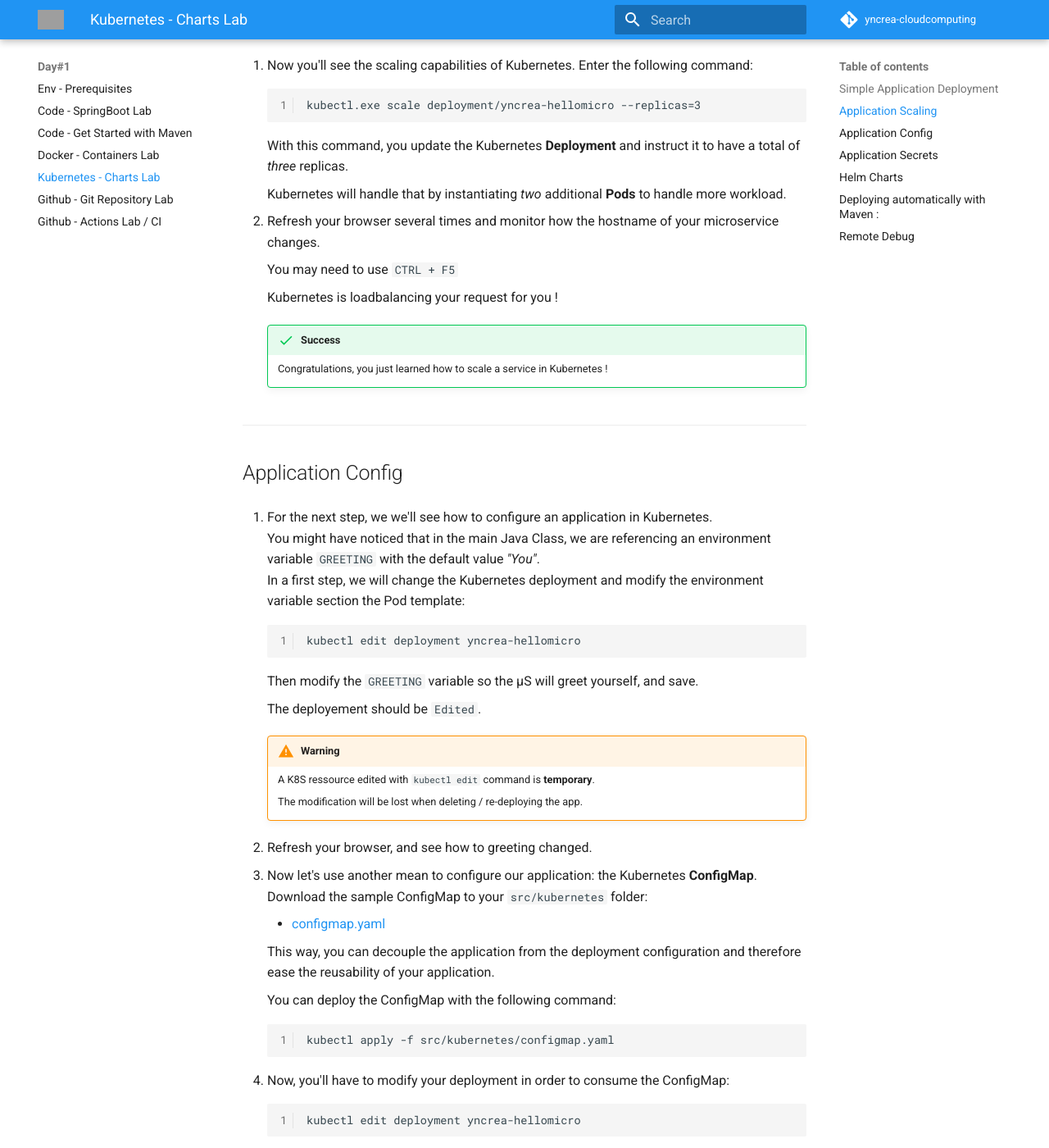
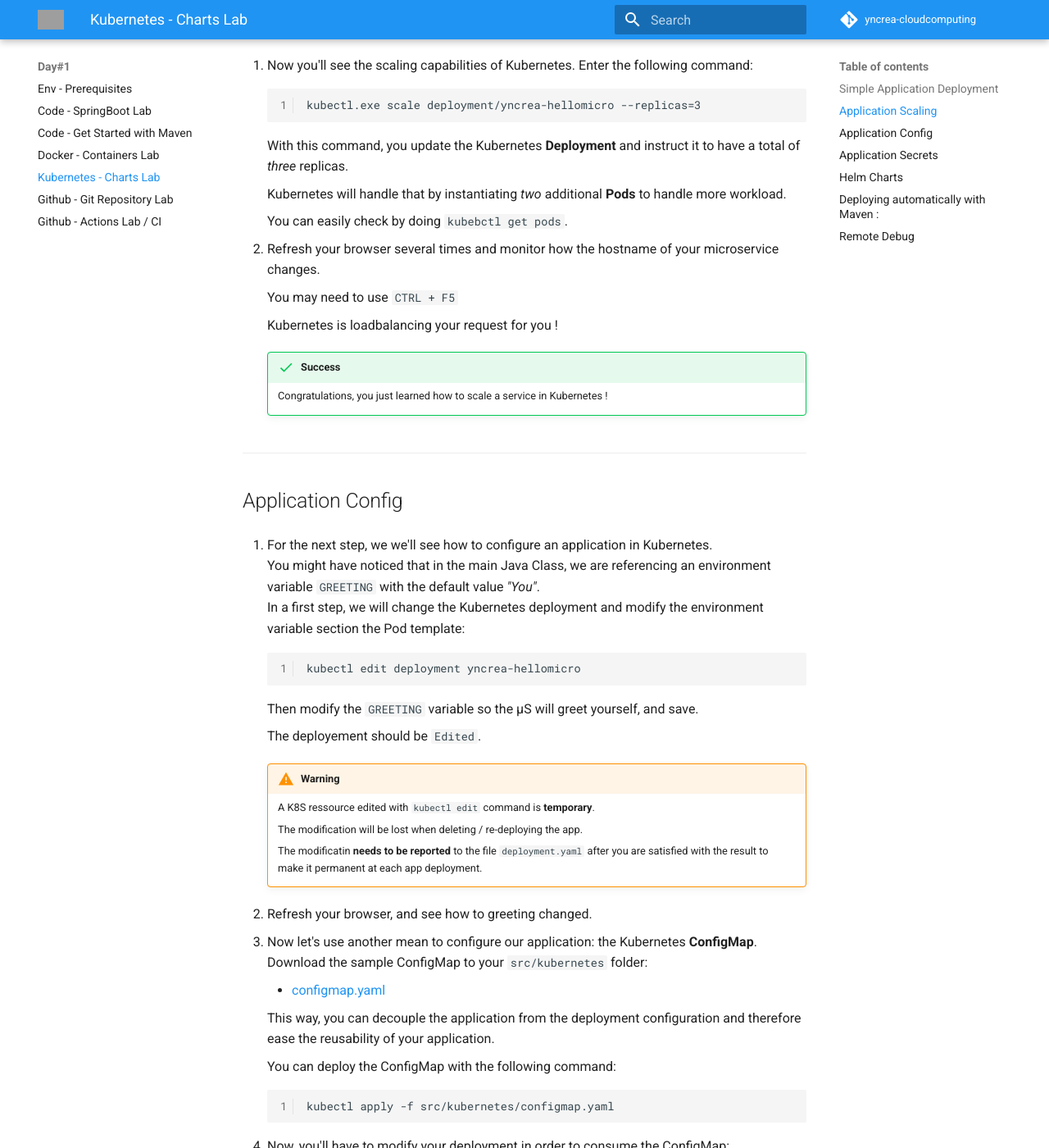
Before and after one commit to jurocknsail/yncrea-cloudcomputing, an MkDocs documentation site: the page built from docs/kubernetes.md, in a window 1280 px wide and 1400 px high, scrolled down 2834 px. Shown: the whole window at 82% size. Built offline with MkDocs 1.6.1 and Material for MkDocs 9.7.7, drawn with Linux system fonts in a browser that asks for light colours; emoji names are drawn with the system emoji font; comment, search, counter and statistics services are not loaded; grey boxes are pictures that could not be loaded.

Commit message:
Update doc

```diff
--- a/docs/kubernetes.md
+++ b/docs/kubernetes.md
@@ -110,6 +110,8 @@
 
 	Kubernetes will handle that by instantiating *two* additional **Pods** to handle more workload.
 
+	You can easily check by doing `kubebctl get pods`.
+
 1. Refresh your browser several times and monitor how the hostname of your microservice changes.
 
     You may need to use `CTRL + F5`
@@ -137,6 +139,8 @@
 	    A K8S ressource edited with `kubectl edit` command is **temporary**.
 
 	    The modification will be lost when deleting / re-deploying the app.
+
+	    The modificatin __needs to be reported__ to the file `deployment.yaml` after you are satisfied with the result to make it permanent at each app deployment.
 
 1. Refresh your browser, and see how to greeting changed.
 
```
